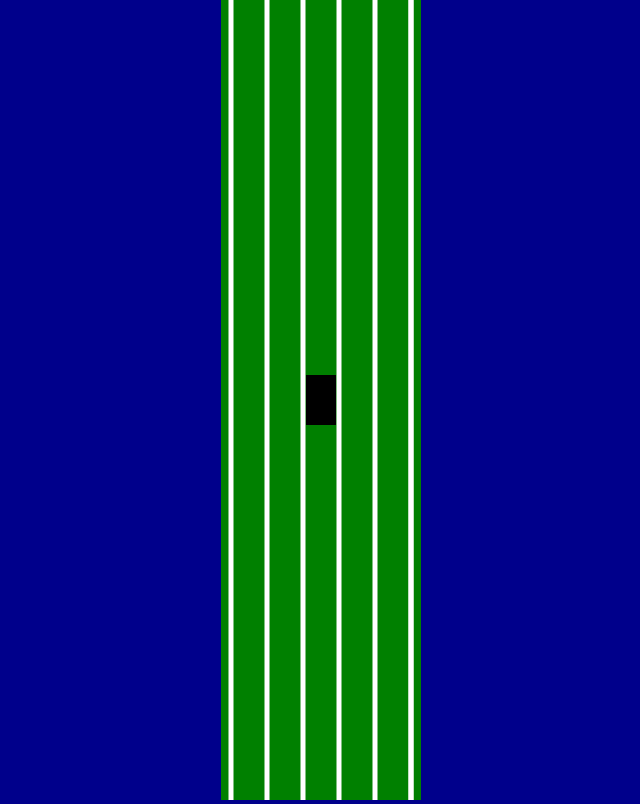
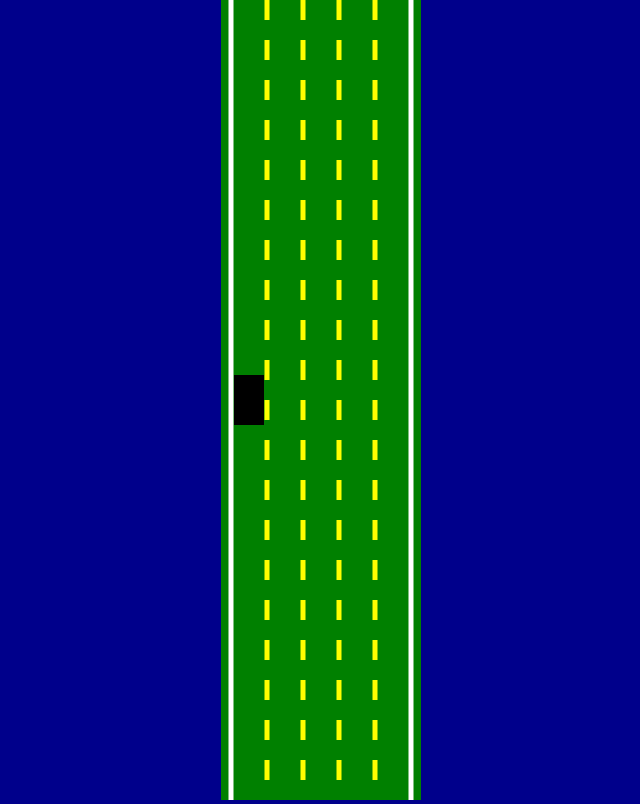
Before and after one commit to KabhiCodeKabhiFork/Self-Driving-1, a plain HTML site: page index.html in a window 1280 px wide. Shown: the whole page, without its empty margins (319-959 px from the left). Drawn offline with Linux system fonts and the light colour scheme.

Commit message:
Added dashed lanes and spawned vehicle on different lanes

```diff
--- a/index.html
+++ b/index.html
@@ -7,6 +7,7 @@
 </head>
 <body>
     <canvas id="myCanvas"></canvas>
+    <script src="js/utils.js"></script>
     <script src="js/road.js"></script>
     <script src="js/controls.js"></script>
     <script src="js/car.js"></script>
--- a/js/car.js
+++ b/js/car.js
@@ -7,7 +7,7 @@ class Car{
 
         this.speed = 0;
         this.acceleration = 0.2;
-        this.maxSpeed = 3;
+        this.maxSpeed = 2;
         this.friction = 0.05;
 
         this.angle = -Math.PI/2;
@@ -23,10 +23,10 @@ class Car{
             this.speed -= this.acceleration;
         }
         if(this.controls.left){
-            this.angle += 0.99;
+            this.angle += 0.1;
         }
         if(this.controls.right){
-            this.angle -= 0.99;
+            this.angle -= 0.1;
         }
         if(this.speed > this.maxSpeed){
             this.speed = this.maxSpeed;
--- a/js/main.js
+++ b/js/main.js
@@ -3,7 +3,7 @@ myCanvas.width = 200;
 
 const ctx = myCanvas.getContext('2d');
 const road = new Road(myCanvas.width/2,myCanvas.width*0.9);//Adding a new road object
-const car = new Car(100,400,50,30); //Adding a new car object
+const car = new Car(road.getLaneCentre(0),400,50,30); //Adding a new car object
 
 animate();
 
--- a/js/road.js
+++ b/js/road.js
@@ -10,24 +10,37 @@ class Road{
         this.top = -infinity;
         this.bottom = infinity;
     }
+
+    getLaneCentre(lane){
+        const laneWidth = this.width/this.laneCount;
+        return this.left + laneWidth/2 + lane*laneWidth;
+    }
+
     draw(ctx){
         ctx.lineWidth = 5;
         ctx.strokeStyle = "white";
 
         for(let i=0;i<=this.laneCount;i++){
             const x = lerp(this.left,this.right,i/this.laneCount);
+            if(i>0 && i<this.laneCount){
+                ctx.setLineDash([20,20]);
+                ctx.lineWidth = 5;
+                ctx.strokeStyle = "yellow";
+            }
+            else{
+                ctx.setLineDash([]);
+                ctx.lineWidth = 5;
+                ctx.strokeStyle = "white";
+            }
             ctx.beginPath();
             ctx.moveTo(x,this.top);
             ctx.lineTo(x,this.bottom);
             ctx.stroke();
         }
-        ctx.beginPath();
-        ctx.moveTo(this.right,this.top);
-        ctx.lineTo(this.right,this.bottom);
-        ctx.stroke();
+        // ctx.beginPath();
+        // ctx.moveTo(this.right,this.top);
+        // ctx.lineTo(this.right,this.bottom);
+        // ctx.stroke();
 
     }
 }
-function lerp (start, end, amt){
-    return (1-amt)*start+amt*end;
-}
--- /dev/null
+++ b/js/utils.js
@@ -0,0 +1,3 @@
+function lerp(start, end, amt){
+    return (1-amt)*start+amt*end;
+}
```
